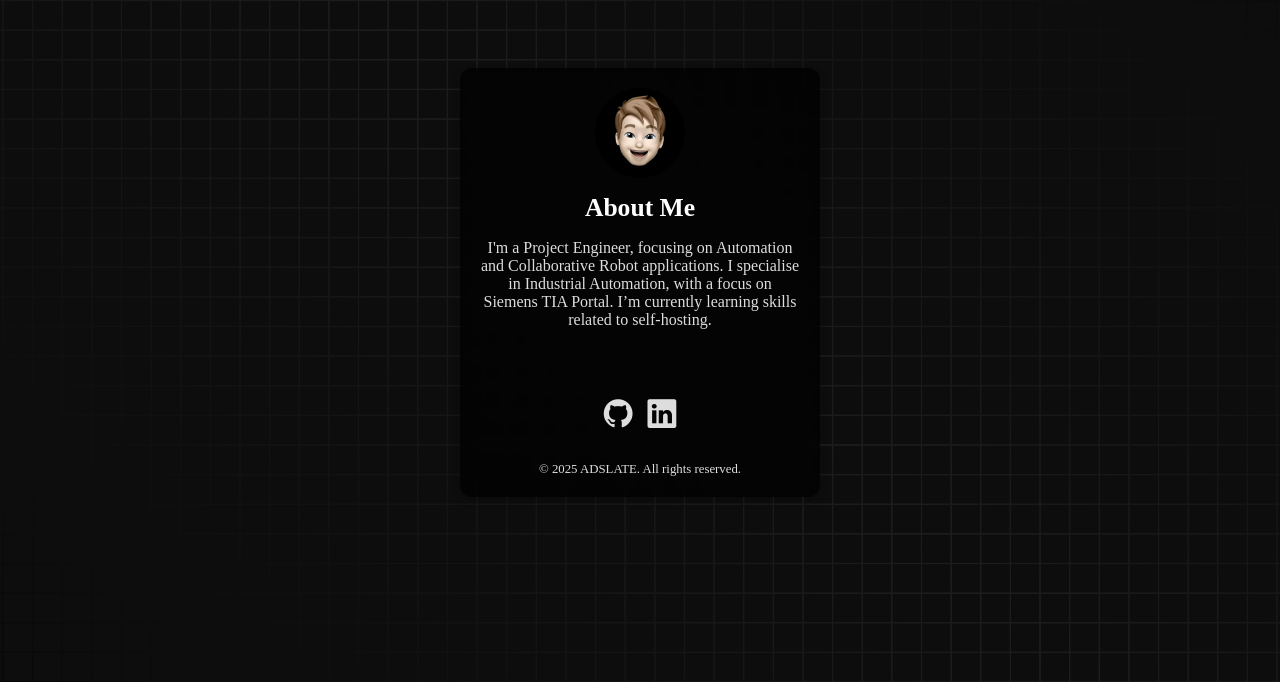
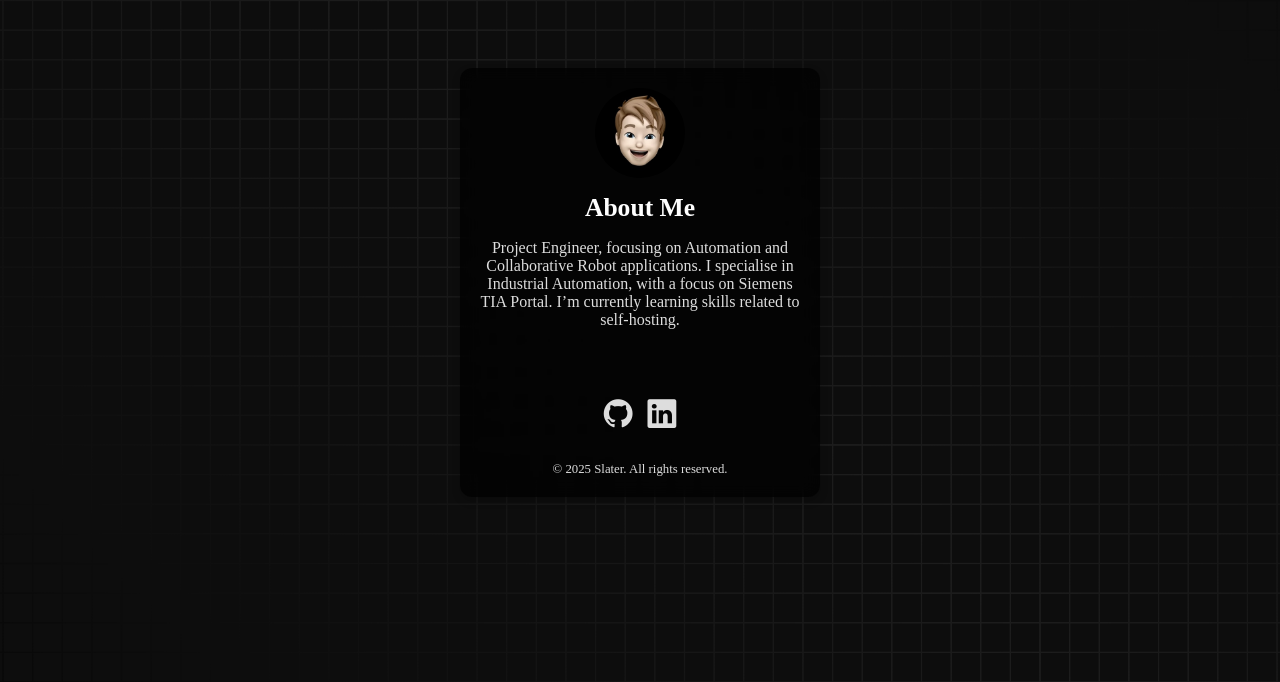
Before and after one commit to ADSLATE/ADSLATE.github.io, a plain HTML site: page index.html in a window 1280 px wide. Shown: the part 118-800 px from the top of the page. Drawn offline with nearby package versions, Linux system fonts and the light colour scheme.

Commit message:
Update index.html

```diff
--- a/index.html
+++ b/index.html
@@ -4,7 +4,7 @@
   <meta charset="UTF-8">
   <meta name="viewport" content="width=device-width, initial-scale=1.0">
   <meta http-equiv="Cache-Control" content="no-cache"/>
-  <title>ADSLATE.github.io</title>
+  <title>slater.is-a.dev</title>
   <link href="https://cdn.jsdelivr.net/npm/bootstrap-icons/font/bootstrap-icons.css" rel="stylesheet">
   <link rel="stylesheet" href="style.css">
 </head>
@@ -13,7 +13,7 @@
     <div class="profile-img"></div>
     <h2>About Me</h2>
     <p class="info">
-      I'm a Project Engineer, focusing on Automation and Collaborative Robot applications. I specialise in Industrial Automation, with a focus on Siemens TIA Portal. I’m currently learning skills related to self-hosting.
+      Project Engineer, focusing on Automation and Collaborative Robot applications. I specialise in Industrial Automation, with a focus on Siemens TIA Portal. I’m currently learning skills related to self-hosting.
     </p>
     <div class="social-links">
       <a href="https://github.com/ADSLATE" class="social-icon" target="_blank" rel="noopener noreferrer">
@@ -32,7 +32,7 @@
       </a>
     </div>
     <footer class="footer">
-      <p>&copy; 2025 ADSLATE. All rights reserved.</p>
+      <p>&copy; 2025 Slater. All rights reserved.</p>
     </footer>
   </div>
 </body>
```
